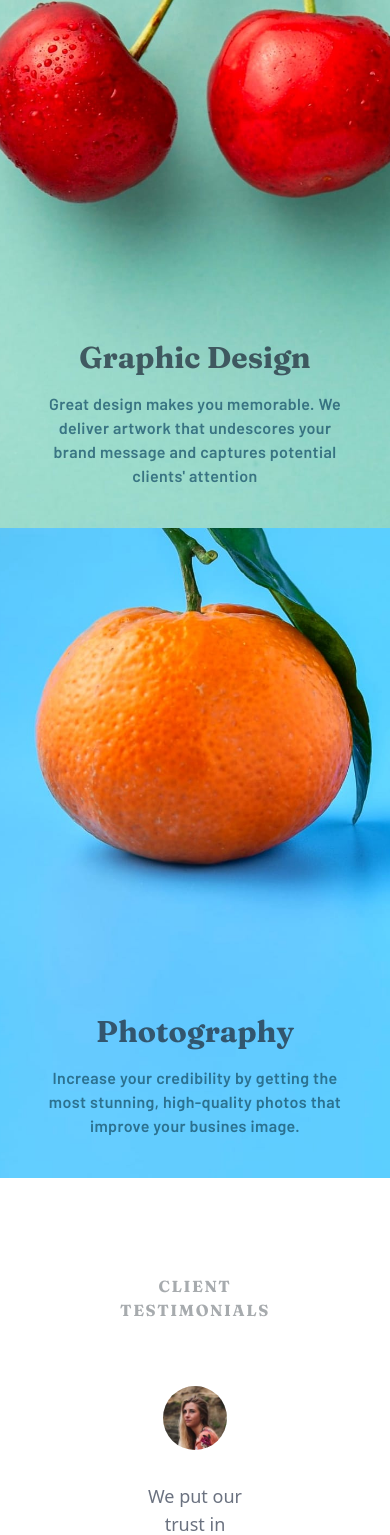
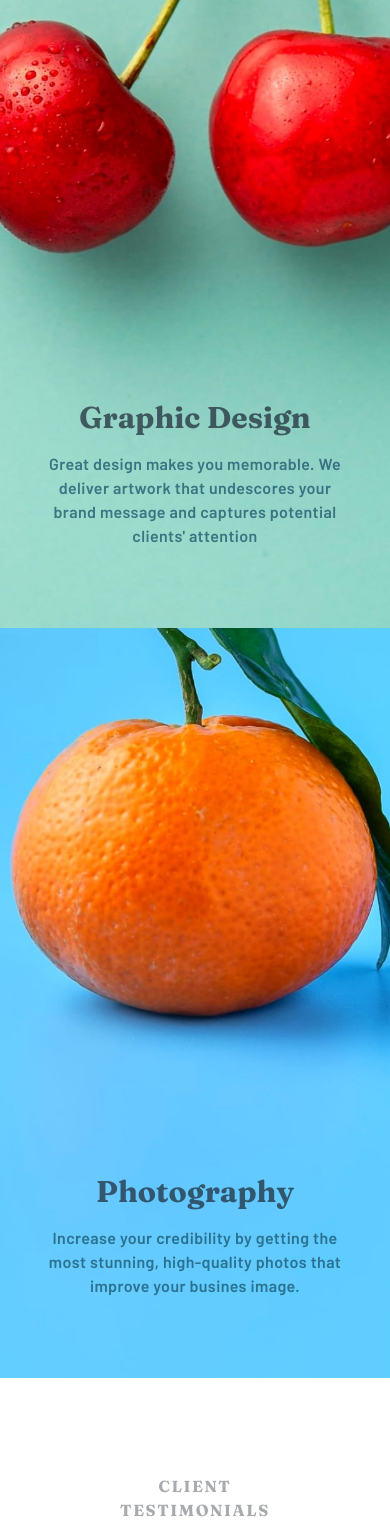
Before and after one commit to mdubelbeis/sunnyside-agency-landing-page, a React (Vite) app: page / in a window 390 px wide. Shown: the part 1931-3466 px from the top of the page. Built offline with nearby package versions, Linux system fonts and the light colour scheme.

Commit message:
added short term responsive image fix

```diff
--- a/src/components/products/ProductDesign.jsx
+++ b/src/components/products/ProductDesign.jsx
@@ -1,9 +1,11 @@
-const ProductDesign = ({ title, description, bgImage }) => {
+import { useState } from 'react';
+
+const ProductDesign = ({ title, description, backgroundImg }) => {
   return (
     <div
-      className={`${bgImage} bg-no-repeat bg-top bg-cover object-fit md:w-6/12 h-[650px] lg:h-[800px] flex justify-center items-end font-fraunces`}
+      className={`${backgroundImg} bg-no-repeat bg-top bg-cover object-fit md:w-6/12 h-[750px] md:h-[650px] xl:h-[750px] flex justify-center items-end font-fraunces`}
     >
-      <div className="space-y-4 p-10 text-center opacity-75 md:px-18 lg:px-32">
+      <div className="space-y-4 p-10 mb-10 text-center opacity-75 md:px-18 lg:px-32">
         <h2 className="text-3xl text-very-dark-desaturated-blue">{title}</h2>
         <p className="text-md font-barlow leading-6 tracking-wide text-dark-blue font-light">
           {description}
--- a/src/components/products/Products.jsx
+++ b/src/components/products/Products.jsx
@@ -36,7 +36,14 @@ const productDesign = [
 
 const Products = () => {
   const [windowWidth, setWindowWidth] = useState(window.innerWidth);
-
+  const gdBackgroundImg =
+    windowWidth < 768
+      ? 'bg-mobile-product-image__graphic-design'
+      : 'bg-desktop-product-image__graphic-design';
+  const photoBackgroundImg =
+    windowWidth < 768
+      ? 'bg-mobile-product-image__photography'
+      : 'bg-desktop-product-image__photography';
   return (
     <div>
       {/* First Section */}
@@ -63,12 +70,12 @@ const Products = () => {
         <ProductDesign
           title={productDesign[0].title}
           description={productDesign[0].description}
-          bgImage="bg-mobile-product-image__graphic-design"
+          backgroundImg={gdBackgroundImg}
         />
         <ProductDesign
           title={productDesign[1].title}
           description={productDesign[1].description}
-          bgImage="bg-mobile-product-image__photography"
+          backgroundImg={photoBackgroundImg}
         />
       </div>
     </div>
```
